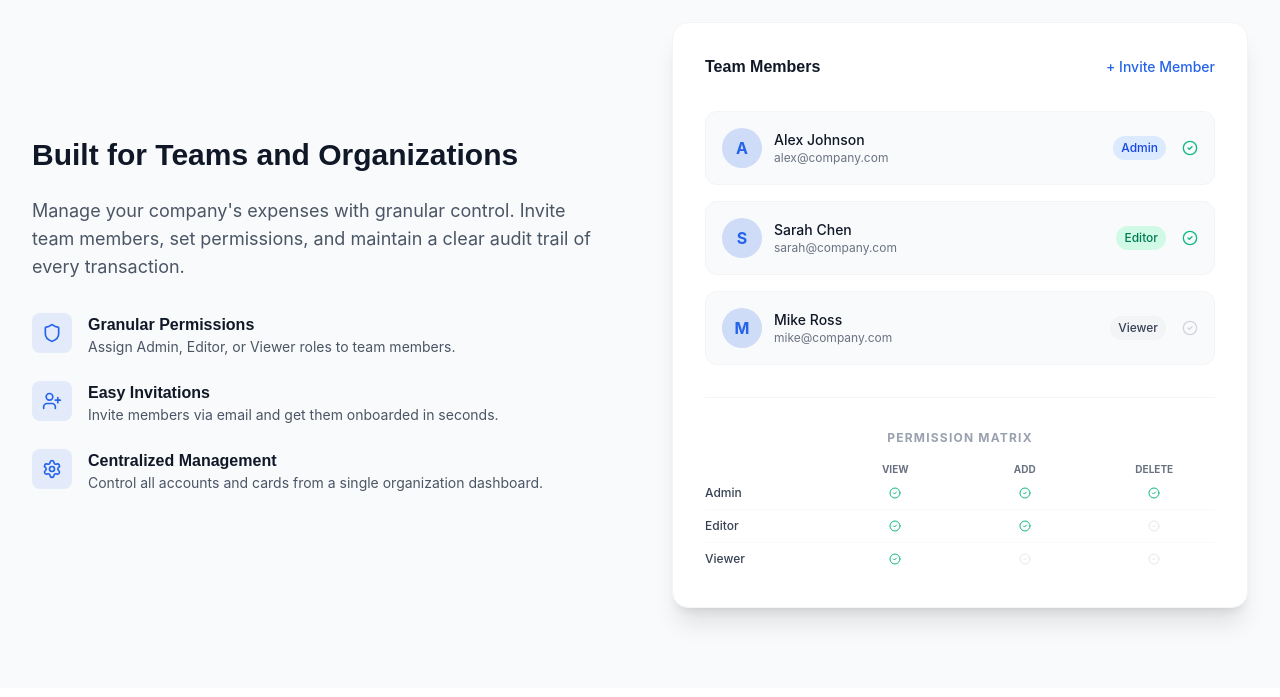
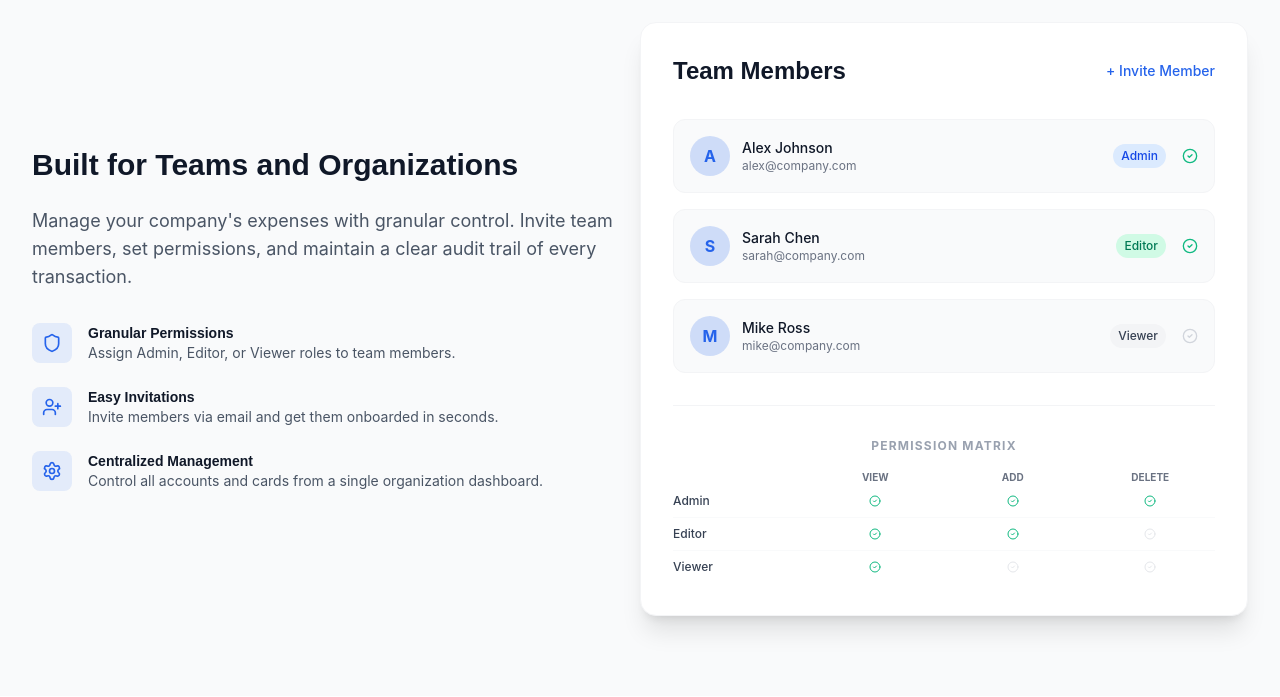
Before and after one commit to wasif-farooq/spendwise-admin, a React (Vite) app: page / in a window 1280 px wide. Shown: the part 2163-2860 px from the top of the page. Built offline with nearby package versions, Linux system fonts and the light colour scheme.

Commit message:
feat: replace motion diiv

```diff
--- a/src/components/shared/layout/AnimatedBlock.tsx
+++ b/src/components/shared/layout/AnimatedBlock.tsx
@@ -9,9 +9,14 @@ interface AnimatedBlockProps extends HTMLMotionProps<"div"> {
     as?: ElementType;
 }
 
-const AnimatedBlock = ({ children, className, ...props }: AnimatedBlockProps) => (
+const AnimatedBlock = ({ children, className, as, ...props }: AnimatedBlockProps) => {
+    const Component = as && typeof as === 'string' && as in motion
+        ? motion[as as keyof typeof motion]
+        : motion.div;
+
+    return (
         <Block
-        as={motion.div}
+            as={Component as any}
             initial={{ opacity: 0, y: 20 }}
             animate={{ opacity: 1, y: 0 }}
             className={className}
@@ -20,5 +25,6 @@ const AnimatedBlock = ({ children, className, ...props }: AnimatedBlockProps) =>
             {children}
         </Block>
     );
+};
 
 export default AnimatedBlock;
--- a/src/components/ui/ChatMessage/index.tsx
+++ b/src/components/ui/ChatMessage/index.tsx
@@ -1,6 +1,5 @@
-import { motion } from 'framer-motion';
 import { Bot, User } from 'lucide-react';
-import { Block, Flex, Text } from '@shared';
+import { Block, Flex, Text, AnimatedBlock } from '@shared';
 
 interface ChatMessageProps {
     message: {
@@ -13,7 +12,7 @@ interface ChatMessageProps {
 
 export const ChatMessage = ({ message: msg }: ChatMessageProps) => {
     return (
-        <motion.div
+        <AnimatedBlock
             initial={{ opacity: 0, y: 10, scale: 0.95 }}
             animate={{ opacity: 1, y: 0, scale: 1 }}
             className={`flex ${msg.sender === 'user' ? 'justify-end' : 'justify-start'}`}
@@ -32,6 +31,6 @@ export const ChatMessage = ({ message: msg }: ChatMessageProps) => {
                     </span>
                 </Block>
             </Flex>
-        </motion.div>
+        </AnimatedBlock>
     );
 };
--- a/src/components/ui/FeatureCard/index.tsx
+++ b/src/components/ui/FeatureCard/index.tsx
@@ -1,5 +1,5 @@
 import type { LucideIcon } from 'lucide-react';
-import { motion } from 'framer-motion';
+import { AnimatedBlock } from '@shared';
 
 interface FeatureCardProps {
     title: string;
@@ -10,7 +10,7 @@ interface FeatureCardProps {
 
 export const FeatureCard: React.FC<FeatureCardProps> = ({ title, description, icon: Icon, delay = 0 }) => {
     return (
-        <motion.div
+        <AnimatedBlock
             initial={{ opacity: 0, y: 20 }}
             whileInView={{ opacity: 1, y: 0 }}
             viewport={{ once: true }}
@@ -22,6 +22,6 @@ export const FeatureCard: React.FC<FeatureCardProps> = ({ title, description, ic
             </div>
             <h3 className="text-xl font-semibold text-gray-900 mb-2">{title}</h3>
             <p className="text-gray-600">{description}</p>
-        </motion.div>
+        </AnimatedBlock>
     );
 };
--- a/src/views/HomePage/Organization.tsx
+++ b/src/views/HomePage/Organization.tsx
@@ -1,23 +1,23 @@
-import { motion } from 'framer-motion';
 import { Shield, UserPlus, Settings, CheckCircle2 } from 'lucide-react';
+import { Block, Flex, Grid, AnimatedBlock, Heading, Text } from '@shared';
 
 export const Organization = () => {
     return (
         <section id="organization" className="py-20 bg-gray-50 overflow-hidden">
             <div className="max-w-7xl mx-auto px-4 sm:px-6 lg:px-8">
-                <div className="grid grid-cols-1 lg:grid-cols-2 gap-16 items-center">
-                    <motion.div
+                <Grid cols={1} className="lg:grid-cols-2" gap={16} align="center">
+                    <AnimatedBlock
                         initial={{ opacity: 0, x: -20 }}
                         whileInView={{ opacity: 1, x: 0 }}
                         viewport={{ once: true }}
                         transition={{ duration: 0.6 }}
                     >
-                        <h2 className="text-3xl font-bold text-gray-900 mb-6">Built for Teams and Organizations</h2>
-                        <p className="text-lg text-gray-600 mb-8">
+                        <Heading as="h2" size="3xl" weight="bold" color="text-gray-900" className="mb-6">Built for Teams and Organizations</Heading>
+                        <Text size="lg" color="text-gray-600" className="mb-8">
                             Manage your company's expenses with granular control. Invite team members, set permissions, and maintain a clear audit trail of every transaction.
-                        </p>
+                        </Text>
 
-                        <div className="space-y-6">
+                        <Block className="space-y-6">
                             {[
                                 {
                                     title: 'Granular Permissions',
@@ -35,49 +35,49 @@ export const Organization = () => {
                                     icon: Settings,
                                 },
                             ].map((item, index) => (
-                                <div key={index} className="flex gap-4">
-                                    <div className="flex-shrink-0 h-10 w-10 rounded-lg bg-primary/10 flex items-center justify-center">
+                                <Flex key={index} gap={4}>
+                                    <Block className="flex-shrink-0 h-10 w-10 rounded-lg bg-primary/10 flex items-center justify-center">
                                         <item.icon className="h-5 w-5 text-primary" />
-                                    </div>
-                                    <div>
-                                        <h3 className="font-semibold text-gray-900">{item.title}</h3>
-                                        <p className="text-gray-600 text-sm">{item.description}</p>
-                                    </div>
-                                </div>
+                                    </Block>
+                                    <Block>
+                                        <Heading as="h3" size="sm" weight="semibold" color="text-gray-900">{item.title}</Heading>
+                                        <Text size="sm" color="text-gray-600">{item.description}</Text>
+                                    </Block>
+                                </Flex>
                             ))}
-                        </div>
-                    </motion.div>
+                        </Block>
+                    </AnimatedBlock>
 
-                    <motion.div
+                    <AnimatedBlock
                         initial={{ opacity: 0, x: 20 }}
                         whileInView={{ opacity: 1, x: 0 }}
                         viewport={{ once: true }}
                         transition={{ duration: 0.6 }}
                         className="relative"
                     >
-                        <div className="bg-white rounded-2xl shadow-xl border border-gray-100 p-8">
-                            <div className="flex justify-between items-center mb-8">
-                                <h3 className="font-bold text-gray-900">Team Members</h3>
+                        <Block className="bg-white rounded-2xl shadow-xl border border-gray-100 p-8">
+                            <Flex justify="between" align="center" className="mb-8">
+                                <Heading as="h3" weight="bold" color="text-gray-900">Team Members</Heading>
                                 <button className="text-primary text-sm font-medium hover:underline">+ Invite Member</button>
-                            </div>
+                            </Flex>
 
-                            <div className="space-y-4">
+                            <Block className="space-y-4">
                                 {[
                                     { name: 'Alex Johnson', role: 'Admin', email: 'alex@company.com', status: 'Active' },
                                     { name: 'Sarah Chen', role: 'Editor', email: 'sarah@company.com', status: 'Active' },
                                     { name: 'Mike Ross', role: 'Viewer', email: 'mike@company.com', status: 'Pending' },
                                 ].map((member, index) => (
-                                    <div key={index} className="flex items-center justify-between p-4 rounded-xl bg-gray-50 border border-gray-100">
-                                        <div className="flex items-center gap-3">
-                                            <div className="h-10 w-10 rounded-full bg-primary/20 flex items-center justify-center font-bold text-primary">
+                                    <Flex key={index} align="center" justify="between" className="p-4 rounded-xl bg-gray-50 border border-gray-100">
+                                        <Flex align="center" gap={3}>
+                                            <Block className="h-10 w-10 rounded-full bg-primary/20 flex items-center justify-center font-bold text-primary">
                                                 {member.name[0]}
-                                            </div>
-                                            <div>
-                                                <p className="font-medium text-gray-900 text-sm">{member.name}</p>
-                                                <p className="text-gray-500 text-xs">{member.email}</p>
-                                            </div>
-                                        </div>
-                                        <div className="flex items-center gap-4">
+                                            </Block>
+                                            <Block>
+                                                <Text size="sm" weight="medium" color="text-gray-900">{member.name}</Text>
+                                                <Text size="xs" color="text-gray-500">{member.email}</Text>
+                                            </Block>
+                                        </Flex>
+                                        <Flex align="center" gap={4}>
                                             <span className={`text-xs px-2 py-1 rounded-full font-medium ${member.role === 'Admin' ? 'bg-blue-100 text-blue-700' :
                                                 member.role === 'Editor' ? 'bg-emerald-100 text-emerald-700' :
                                                     'bg-gray-100 text-gray-700'
@@ -85,10 +85,10 @@ export const Organization = () => {
                                                 {member.role}
                                             </span>
                                             <CheckCircle2 className={`h-4 w-4 ${member.status === 'Active' ? 'text-secondary' : 'text-gray-300'}`} />
-                                        </div>
-                                    </div>
+                                        </Flex>
+                                    </Flex>
                                 ))}
-                            </div>
+                            </Block>
 
                             <div className="mt-8 pt-8 border-t border-gray-100">
                                 <p className="text-xs text-gray-400 text-center uppercase tracking-widest font-bold mb-4">Permission Matrix</p>
@@ -111,13 +111,13 @@ export const Organization = () => {
                                     </div>
                                 ))}
                             </div>
-                        </div>
+                        </Block>
 
                         {/* Decorative elements */}
                         <div className="absolute -top-4 -right-4 h-24 w-24 bg-primary/5 rounded-full -z-10 blur-2xl"></div>
                         <div className="absolute -bottom-8 -left-8 h-32 w-32 bg-secondary/5 rounded-full -z-10 blur-2xl"></div>
-                    </motion.div>
-                </div>
+                    </AnimatedBlock>
+                </Grid>
             </div>
         </section>
     );
```
Also changed, not shown: src/components/features/organizations/OrgSwitcher.tsx (+4 -3 lines), src/components/ui/AccountCard/index.tsx (+3 -4 lines), src/components/ui/CustomSelect/index.tsx (+4 -3 lines), src/components/ui/FAQItem/index.tsx (+4 -4 lines), src/components/ui/Modal/index.tsx (+10 -9 lines), src/pages/AIAdvisorPage/AIAdvisorPage.tsx (+5 -5 lines), src/pages/ManagePage/RoleEditor.tsx (+9 -9 lines), src/views/HomePage/CallToAction.tsx (+9 -7 lines). Lines whose indentation alone changed are shown as unchanged.
